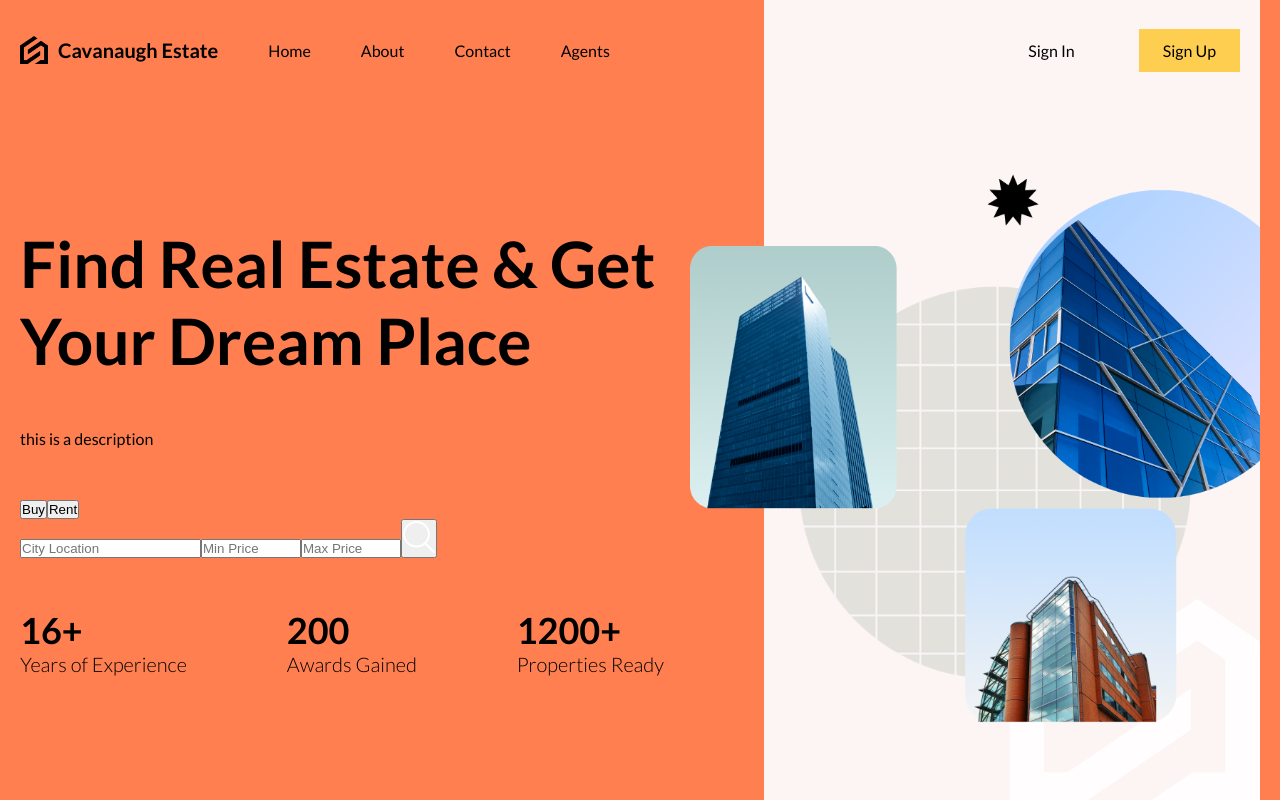
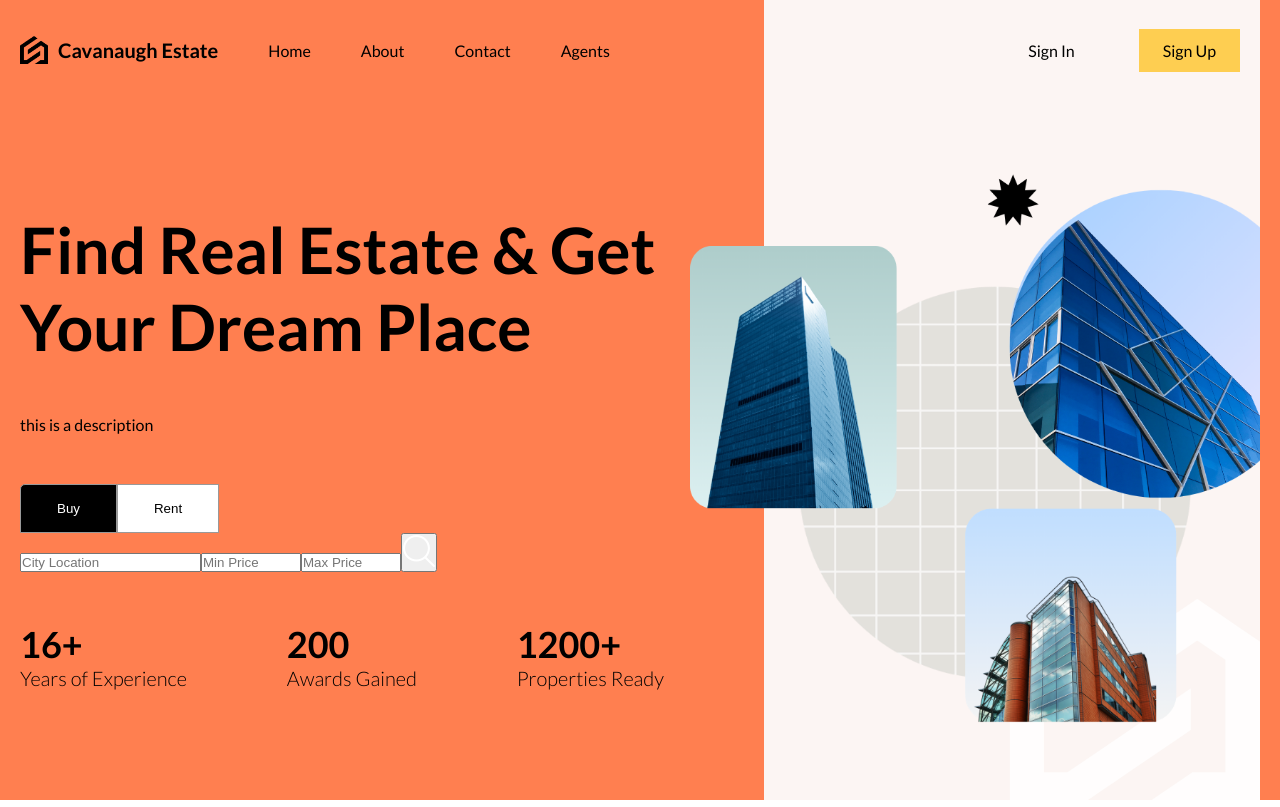
Before and after one commit to Sarahcav97/real-estate-app, a React (Vite) app: page / in a window 1280 px wide. Shown: the top 807 px of the page. Built offline with nearby package versions, Linux system fonts and the light colour scheme.

Commit message:
search bar css

```diff
--- a/src/components/navbar/Navbar.jsx
+++ b/src/components/navbar/Navbar.jsx
@@ -1,5 +1,5 @@
 import { useState } from 'react';
-import './navabr.scss';
+import './navbar.scss';
 function Navbar() {
 	const [open, setOpen] = useState(false);
 	return (
--- a/src/searchBar/SearchBar.jsx
+++ b/src/searchBar/SearchBar.jsx
@@ -1,6 +1,7 @@
 import { useState } from 'react';
 import './searchBar.scss';
 
+const types = ['buy', 'rent'];
 function SearchBar() {
 	const [query, setQuery] = useState({
 		type: 'buy',
@@ -8,11 +9,21 @@ function SearchBar() {
 		minPrice: 0,
 		maxPrice: 0,
 	});
+	const switchType = (val) => {
+		setQuery((prev) => ({ ...prev, type: val }));
+	};
 	return (
-		<div>
+		<div className='searchBar'>
 			<div className='type'>
-				<button>Buy</button>
-				<button>Rent</button>
+				{types.map((type) => (
+					<button
+						key={type}
+						onClick={() => switchType(type)}
+						className={query.type === type ? 'active' : ''}
+					>
+						{type}
+					</button>
+				))}
 			</div>
 
 			<form>
--- a/src/searchBar/searchBar.scss
+++ b/src/searchBar/searchBar.scss
@@ -3,6 +3,18 @@
 		button {
 			padding: 16px 36px;
 			border: 1px solid #999;
+			cursor: pointer;
+			background-color: white;
+			text-transform: capitalize;
+
+			&.active {
+				background-color: black;
+				color: white;
+			}
+
+			&:first-child {
+				border-top-left-radius: 5px;
+			}
 		}
 	}
 }
```
Also changed, not shown: src/components/navbar/navbar.scss (renamed from src/components/navbar/navabr.scss).
